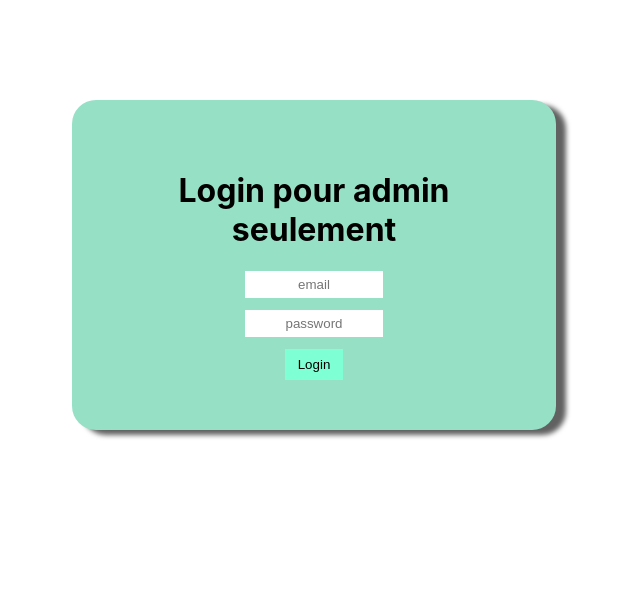
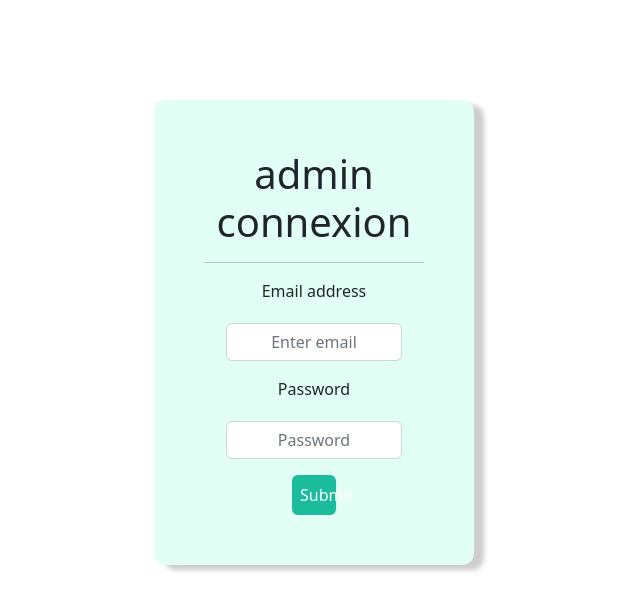
Before and after one commit to Youssef-BS/admin-for-empty-dressing-room-, a React (Create React App) app: page / in a window 1280 px wide. Shown: the top 610 px of the page, without its empty margins (326-966 px from the left). Built offline with nearby package versions, Linux system fonts and the light colour scheme.

Commit message:
switch navbar to sidebar

```diff
--- a/src/components/navbar/Navbar.js
+++ b/src/components/navbar/Navbar.js
@@ -13,22 +13,27 @@ const Navbar = () => {
    }
   return (
     <div className='navbar'>
-        <h1 style={{cursor : "pointer"}}><Link to="/home" style={{textDecoration : "none" , color : 'black'}}>Home</Link></h1>
+      <div className='content'>
+
+      <h1 style={{cursor : "pointer"}}><Link to="/home" style={{textDecoration : "none" , color : 'black'}}>Home</Link></h1>
+        <div className='profile'>
+          <span>
+          <h4>{currentUser.user.name}</h4>
+          </span>
+
+          <img src ={currentUser.user.photoP.url} alt="" />
+
+        </div>
+
+      </div>
+
         <ul className='liste'>
-            <li><Link to="/tousproduits" style={{textDecoration : "none" , color : 'black' , fontSize : '16px'}}>Produits Accepter</Link></li>
+            <li><Link to="/tousproduits" style={{textDecoration : "none" , color : "black"}}>Produits Accepter</Link></li>
             <li><Link to="/produitsenattends" style={{textDecoration : "none" , color : 'black'}}>Produit En Attends</Link></li>
             <li>Produits Vendus</li>
             <li>message recus par les clients</li>
         </ul>
-        <div className='profile'>
-          <span>
-            <h5>admin</h5>
-          <h4>{currentUser.user.name}</h4>
-          </span>
-
-          <img src ={currentUser.user.photoP.url} alt="" />
-          <p onClick={handleLogout}>Logout</p>
-        </div>
+        <p onClick={handleLogout}>Logout</p>
     </div>
   )
 }
--- a/src/components/navbar/navbar.css
+++ b/src/components/navbar/navbar.css
@@ -1,63 +1,41 @@
 .navbar{
-   margin: auto;
+    margin : 0 ;
     background-color: rgb(222, 255, 244);
-    height: 70px;
-    width: 80%;
-    display: flex;
-    position: relative;
+    height: 100%;
+    width: 20%;
+    /* display: flex; */
+    position: fixed;
+    display: block;
 
 
 }
-ul{
-    position: absolute;
-    left: 20%;
-    top: 15px;
+
+.content {
+ display: flex;
+ justify-content: space-between;
 }
 
-ul li{
-display: inline-block;
-margin-left: 18px;
-font-weight: 700;
-font-size: 16px;
-transition: 0.5s;
-cursor:pointer;
+ul{
+    margin: auto;
+    text-align: center;
+    margin: auto;
+}
+
+ul li {
+    display: block;
+    margin-top: 15px;
 }
 .profile{
-
     display: flex;
+    align-items: center;
 }
 .profile img{
-    right: 8px;
     height: 50px;
     border-radius: 50%;
-    position: absolute;
-    right: 5%;
+    margin-left: 8px;
 
 }
 
-.profile p{
-    position: absolute;
-    right: 10%;
-    cursor: pointer;
-    transition: 0.5s;
+.profile h4 {
+font-size: 14px;
 }
-
-.profile p:hover{
-    color: rgb(255, 215, 172);
-}
-
-.profile span{
-    position: absolute;
-    right: 13%;
-    cursor: pointer;
-    transition: 0.5s;
-    text-align: center;
-    width: 10%;
-}
-
-.profile h4{
-    position: absolute;
-    top:20%;
-    width: 100%;
-
-}
--- a/src/pages/login/Login.js
+++ b/src/pages/login/Login.js
@@ -2,7 +2,9 @@ import React,{ useState , useContext} from 'react'
 import "./login.css"
 import {AuthContext} from "../../context/authContext"
 import { useNavigate } from 'react-router-dom'
-
+import Button from 'react-bootstrap/Button';
+import Form from 'react-bootstrap/Form';
+import 'bootstrap/dist/css/bootstrap.min.css';
 
 const Login = () => {
   const Navigate = useNavigate()
@@ -27,14 +29,28 @@ const Login = () => {
     }
    }
   return (
+    <>
     <div className='login'>
-    <h1>Login pour admin seulement</h1>
+    <h1>admin connexion</h1>
+    <hr />
    <p style={{color : "red"}}><b>{msg}</b></p>
-    <input type="text" placeholder='email'  onChange={(e)=>setEmail(e.target.value)}/>
-    <input type="password" placeholder='password' onChange={(e)=>setPassword(e.target.value)} />
+    <Form>
+      <Form.Group className="mb-3" controlId="formBasicEmail">
+        <Form.Label>Email address</Form.Label>
+        <Form.Control type="email" placeholder="Enter email"  onChange={(e)=>setEmail(e.target.value)}/>
+      </Form.Group>
+<Form.Group className="mb-3" controlId="formBasicPassword">
+        <Form.Label>Password</Form.Label>
+        <Form.Control type="password" placeholder="Password" onChange={(e)=>setPassword(e.target.value)}/>
+      </Form.Group>
 
-    <button onClick={handleLogin}>Login</button>
+      <Button variant="primary" type="submit" onClick={handleLogin}>
+        Submit
+      </Button>
+    </Form>
+
     </div>
+    </>
   )
 }
 
--- a/src/pages/login/login.css
+++ b/src/pages/login/login.css
@@ -1,20 +1,20 @@
 
 .login{
     padding: 50px;
-    width: 30%;
+    width: 25%;
     margin:100px auto ;
     text-align: center;
-    background-color: rgb(150, 224, 198);
-    border-radius: 24px;
-    box-shadow: 10px 5px 5px rgb(97, 97, 97);
+    background-color: rgb(225, 255, 245);
+    border-radius: 12px;
+    box-shadow: 10px 5px 5px rgb(205, 205, 205);
 }
 
 .login input{
     display: block;
     margin:12px auto;
-    height: 25px;
-    border: none;
-    width: 35%;
+    /* height: 25px; */
+    /* border: none; */
+    width: 80%;
 
 }
 
@@ -23,14 +23,14 @@
 }
 .login button{
     border: none;
-    background-color:aquamarine;
+    background-color: #1abc9c;
     padding: 8px;
-    width: 15%;
+    width: 20%;
     cursor: pointer;
     transition: 0.5s;
 }
 
 .login button:hover{
-    letter-spacing: 3px;
-    background-color:rgb(0, 255, 170);
+
+    background-color:#1ccca9;
 }
```
